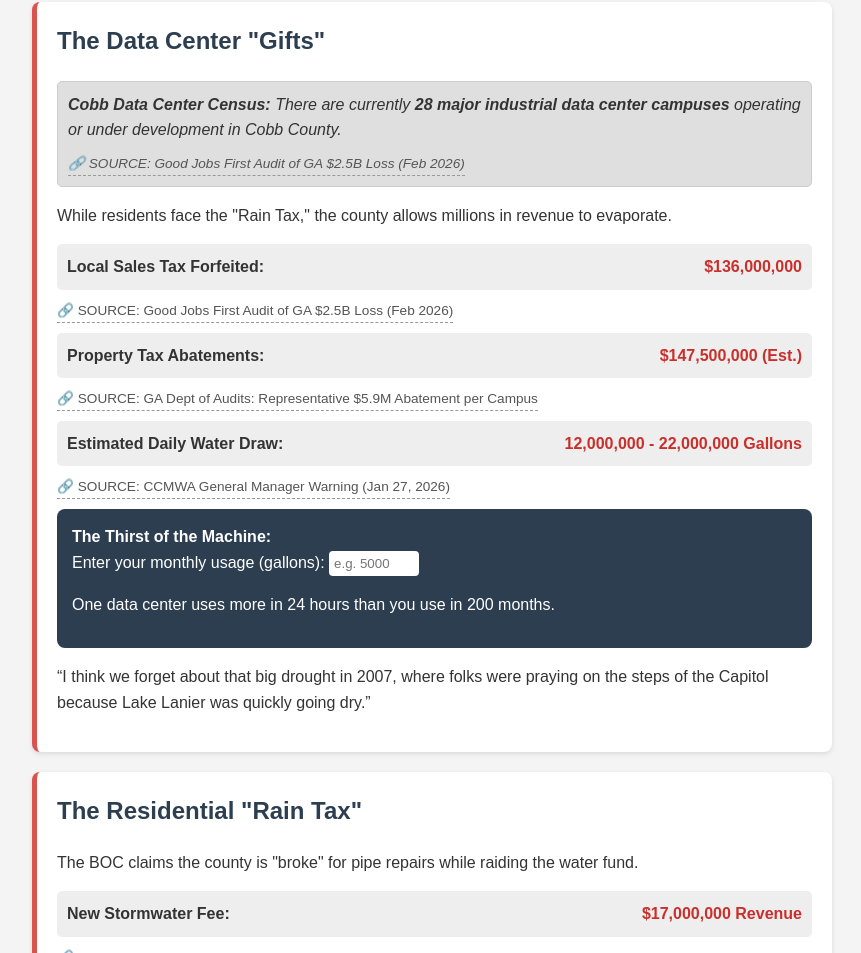
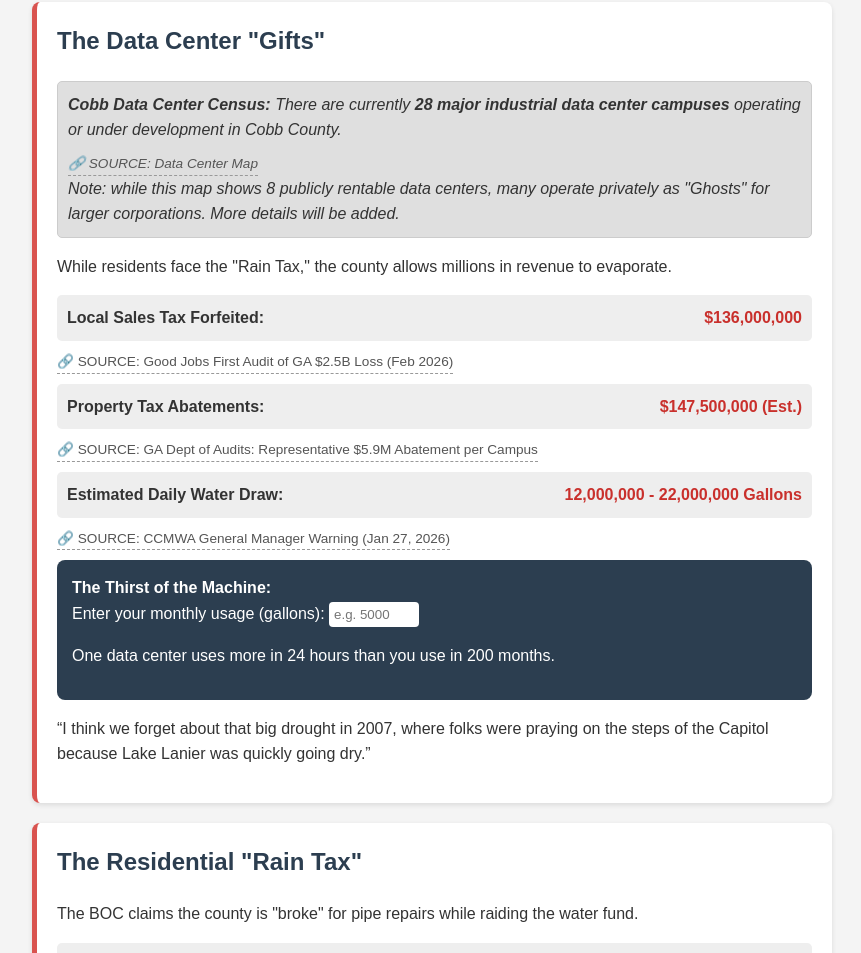
Before and after one commit to CobbCorrupted/cobbcorrupted.github.io, a plain HTML site: page index.html in a window 1280 px wide. Shown: the part 2202-3155 px from the top of the page, without its empty margins (208-1069 px from the left). Drawn offline with Linux system fonts and the light colour scheme.

Commit message:
Update index.html

```diff
--- a/index.html
+++ b/index.html
@@ -117,7 +117,7 @@
         <h2>The Data Center "Gifts"</h2>
         <div class="census-box">
             <b>Cobb Data Center Census:</b> There are currently <b>28 major industrial data center campuses</b> operating or under development in Cobb County.
-             <a href="https://www.datacentermap.com/usa/georgia/atlanta/" class="source-link" target="_blank">🔗 SOURCE: Good Jobs First Audit of GA $2.5B Loss (Feb 2026)</a>
+             <a href="https://www.datacentermap.com/usa/georgia/atlanta/" class="source-link" target="_blank">🔗 SOURCE: Data Center Map</a> <i>Note: while this map shows 8 publicly rentable data centers, many operate privately as "Ghosts" for larger corporations. More details will be added.</i>
         </div>
         <p>While residents face the "Rain Tax," the county allows millions in revenue to evaporate.</p>
 
```
